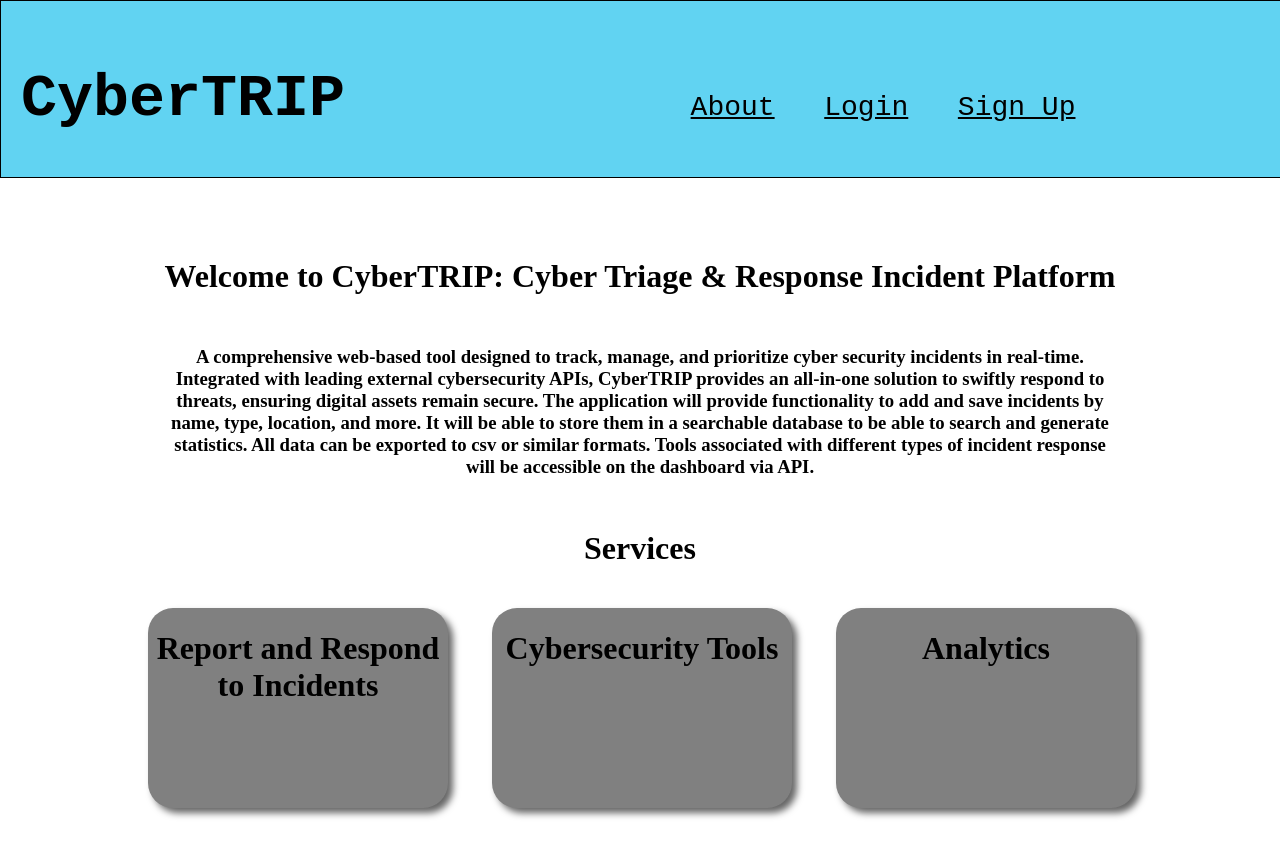
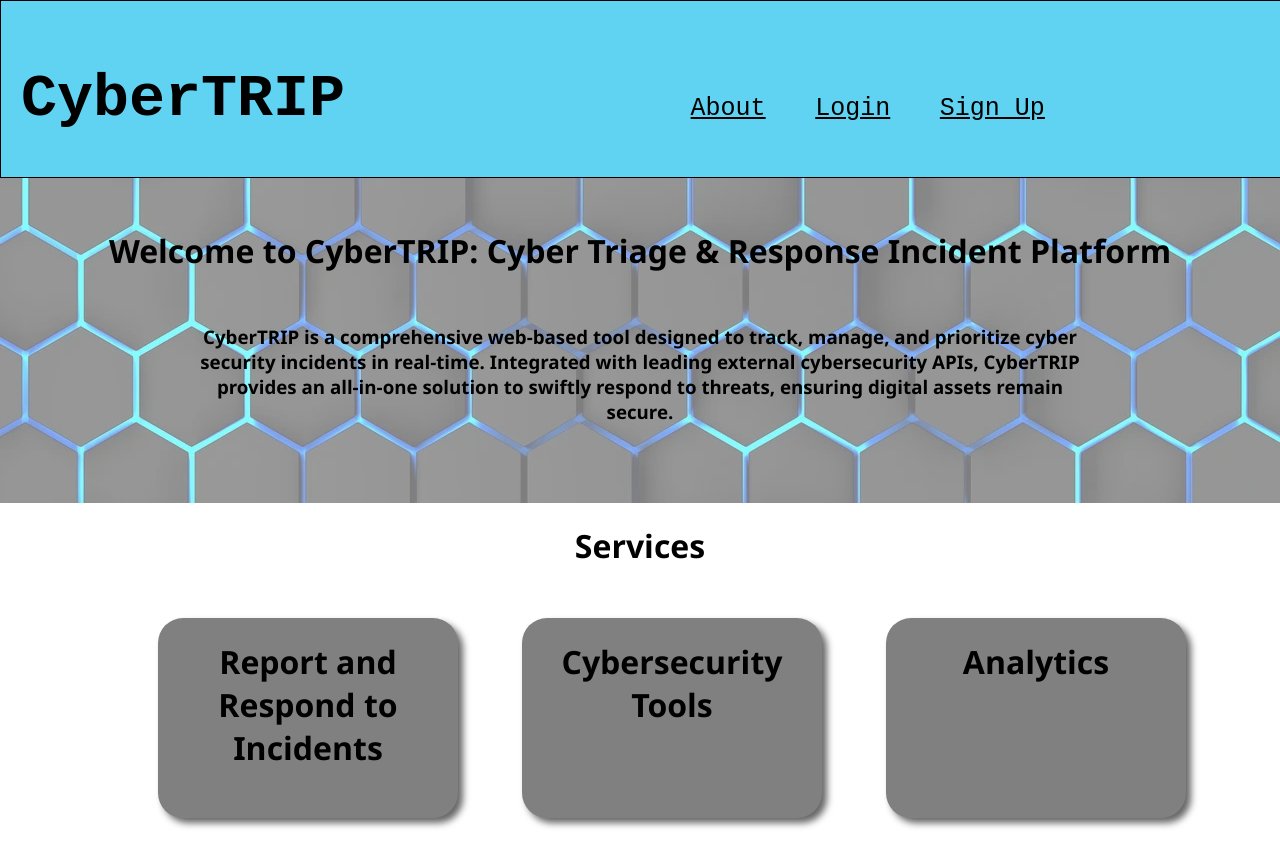
Before and after one commit to lekroee/cyberTRIP, a Flask app: template templates/homepage.html in a window 1280 px wide. Before the commit the page ends 818 px from the top, so only its background shows below. Run offline with Flask 3, Linux system fonts and the light colour scheme; the template is opened without the code that fills it, so the values that code supplies are empty.

Commit message:
updated homepage

```diff
--- a/css/homepage_style.css
+++ b/css/homepage_style.css
@@ -5,6 +5,7 @@ body {
 
 .header{
     text-align: center;
+    font-family:'Segoe UI', Tahoma, Geneva, Verdana, sans-serif;
 }
 
 h3 {
@@ -16,7 +17,6 @@ h3 {
 
 #navigation_bar {
     margin-top: 0px;
-    margin-bottom: 10vh;
     background-color: rgb(97, 211, 242);
     height: 22vh;
     width: 100%;
@@ -33,9 +33,29 @@ h3 {
     display: inline-block;
 }
 
+#about_container{
+    overflow: hidden;
+    position: relative;
+    padding: 30px;
+    font-family:'Segoe UI', Tahoma, Geneva, Verdana, sans-serif;
+}
+
+#background_img {
+    opacity: 0.5;
+    position: absolute;
+    left: 0;
+    top: 0;
+    width: 100%;
+    height: auto;
+}
+
+#content {
+    position: relative;
+}
+
 .links {
     padding:20px;
-    font-size: 28px;
+    font-size: 25px;
     color: black;
 }
 
@@ -53,7 +73,7 @@ a:active {
 
 .flip-card {
     background-color: transparent;
-    padding: 20px;
+    padding: 30px;
     width: 300px;
     height: 200px;
     perspective: 1000px;
@@ -79,6 +99,7 @@ a:active {
     height: 100%;
     -webkit-backface-visibility: hidden; /* Safari */
     backface-visibility: hidden;
+    font-family:'Segoe UI', Tahoma, Geneva, Verdana, sans-serif;
 }
 
 .flip-card-front {
@@ -94,4 +115,8 @@ a:active {
     transform: rotateY(180deg);
     box-shadow: 5px 5px 7px #666;
     border-radius: 25px;
+
+    padding-top:20px;
+    padding-right:20px;
+    padding-left:20px;
 }
--- a/css/login_signup_style.css
+++ b/css/login_signup_style.css
@@ -24,7 +24,7 @@ body {
 
 .links {
     padding:20px;
-    font-size: 28px;
+    font-size: 25px;
     color: black;
 }
 
--- a/templates/homepage.html
+++ b/templates/homepage.html
@@ -13,18 +13,20 @@
         <a class="links" href=create_user.html>Sign Up</a>
     </div>
 
-    <h1 class="header"> Welcome to CyberTRIP: Cyber Triage & Response Incident Platform </h1>
-    <h3>
-        A comprehensive web-based tool designed to track, manage, and prioritize
-        cyber security incidents in real-time. Integrated with leading external
-        cybersecurity APIs, CyberTRIP provides an all-in-one solution to swiftly
-        respond to threats, ensuring digital assets remain secure. The application
-        will provide functionality to add and save incidents by name, type,
-        location, and more. It will be able to store them in a searchable database
-        to be able to search and generate statistics. All data can be exported to
-        csv or similar formats. Tools associated with different types of incident
-        response will be accessible on the dashboard via API.
-    </h3>
+
+    <div id="about_container">
+
+        <img id="background_img" src="background.webp" alt="background_img">
+        <div id="content">
+            <h1 class="header"> Welcome to CyberTRIP: Cyber Triage & Response Incident Platform </h1>
+            <h3>
+                CyberTRIP is a comprehensive web-based tool designed to track, manage, and prioritize
+                cyber security incidents in real-time. Integrated with leading external
+                cybersecurity APIs, CyberTRIP provides an all-in-one solution to swiftly
+                respond to threats, ensuring digital assets remain secure.
+            </h3>
+        </div>
+    </div>
 
     <h1 class="header"> Services </h1>
 
@@ -36,8 +38,13 @@
                 <h1> Report and Respond to Incidents </h1>
             </div>
             <div class="flip-card-back">
-                <p>Blah Blah</p>
-                <p>details details</p>
+                <p>
+                    CyberTRIP provides functionality to add and save
+                    incidents by name, type, location, etc., and store them in
+                    a searchable database to be able to search and generate
+                    statistics. All data can be exported to csv or similar
+                    formats of your choosing for intuitive data sharing.
+                </p>
             </div>
             </div>
         </div>
@@ -48,8 +55,11 @@
                 <h1> Cybersecurity Tools </h1>
             </div>
             <div class="flip-card-back">
-                <p>Blah Blah</p>
-                <p>details details</p>
+                <p>
+                    CyberTRIP provides tools associated with different types of
+                    incident response such as ... that are accessible from your
+                    user dashboard.
+                </p>
             </div>
             </div>
         </div>
@@ -60,8 +70,10 @@
                 <h1> Analytics </h1>
             </div>
             <div class="flip-card-back">
-                <p>Blah Blah</p>
-                <p>details details</p>
+                <p>
+                    CyberTRIP provides functionality to generate and display
+                    statistics from incident report and response data.
+                </p>
             </div>
             </div>
         </div>
```
Also changed, not shown: templates/background.webp (added).
